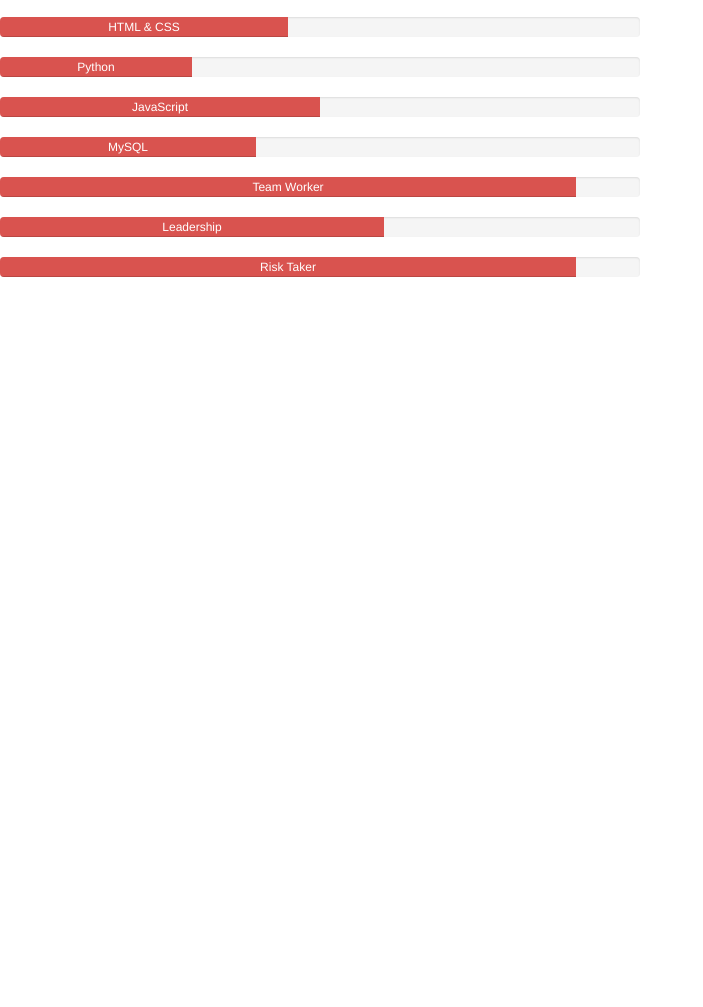
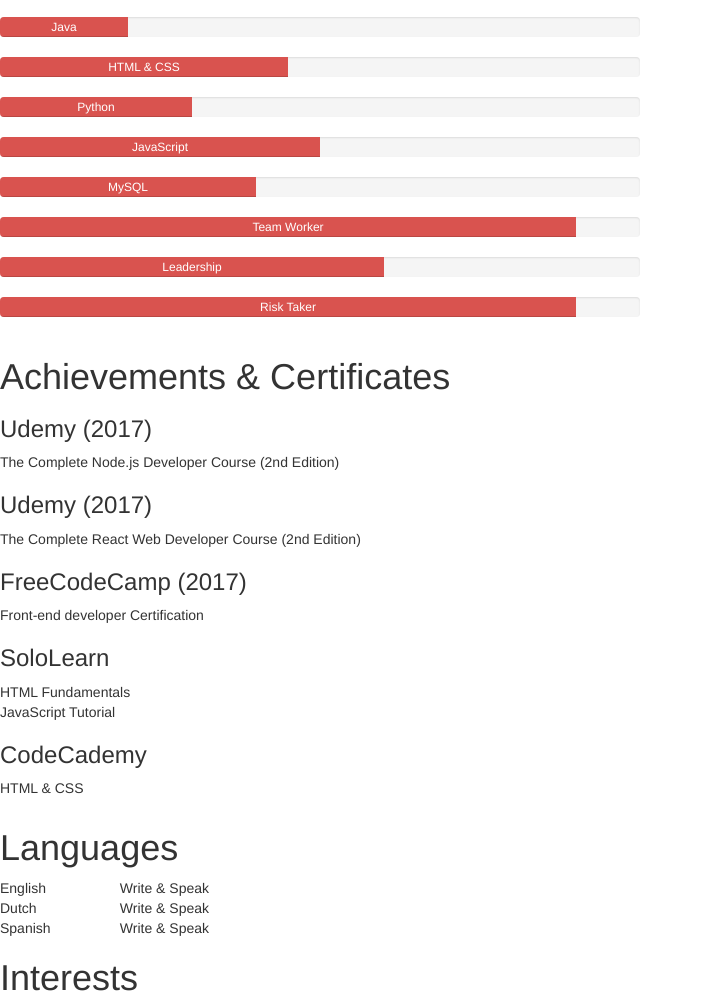
Before and after one commit to AHaayen/CV-HTML, a website: page index.html in a window 1280 px wide. Shown: the part 1885-2892 px from the top of the page, without its empty margins (0-703 px from the left). Before the commit the page ends 2182 px from the top, so only its background shows below. Drawn offline with nearby package versions, Linux system fonts and the light colour scheme.

Commit message:
Almost done

```diff
--- a/index.html
+++ b/index.html
@@ -68,6 +68,7 @@
         <div class="row">
           <!-- WORK EXPERIENCE -->
           <h2 class="col-lg-offset-1">Work Experience</h2>
+          <br>
         </div>
         <div class="row margin-fix">
           <!-- Row experience -->
@@ -255,6 +256,7 @@
       <section class="col-lg-6 col-md-10 col-sm-4 col-xs-11">
         <div class="row">
           <h2>Skills & Competences</h2>
+          <br>
           <div class="progress">
             <div class="progress-bar progress-bar-danger" role="progressbar" aria-valuenow="60" aria-valuemin="0" aria-valuemax="100"
               style="width: 20%;">
@@ -304,6 +306,45 @@
             </div>
           </div>
         </div>
+
+        <!-- Achievements & Certificates -->
+        <div class="row">
+          <h1>Achievements & Certificates</h1>
+          <h3>Udemy (2017)</h3>
+          <p>The Complete Node.js Developer Course (2nd Edition)</p>
+          <h3>Udemy (2017)</h3>
+          <p>The Complete React Web Developer Course (2nd Edition)</p>
+          <h3>FreeCodeCamp (2017)</h3>
+          <p>Front-end developer Certification</p>
+          <h3>SoloLearn</h3>
+          <p>HTML Fundamentals
+            <br> JavaScript Tutorial
+          </p>
+          <h3>CodeCademy</h3>
+          <p>HTML & CSS</p>
+        </div>
+        <!-- Languages -->
+        <div class="row">
+           <h1>Languages</h1>
+          <table>
+            <tr>
+              <td>English &emsp;&emsp;&emsp;&emsp;&emsp;</td>
+              <td>Write & Speak</td>
+            </tr>
+            <tr>
+              <td>Dutch</td>
+              <td>Write & Speak</td>
+            </tr>
+            <tr>
+              <td>Spanish</td>
+              <td>Write & Speak</td>
+            </tr>
+          </table>
+        </div>
+        <div class="row">
+          <h1>Interests</h1>
+
+        </div>
       </section>
 
 
```
